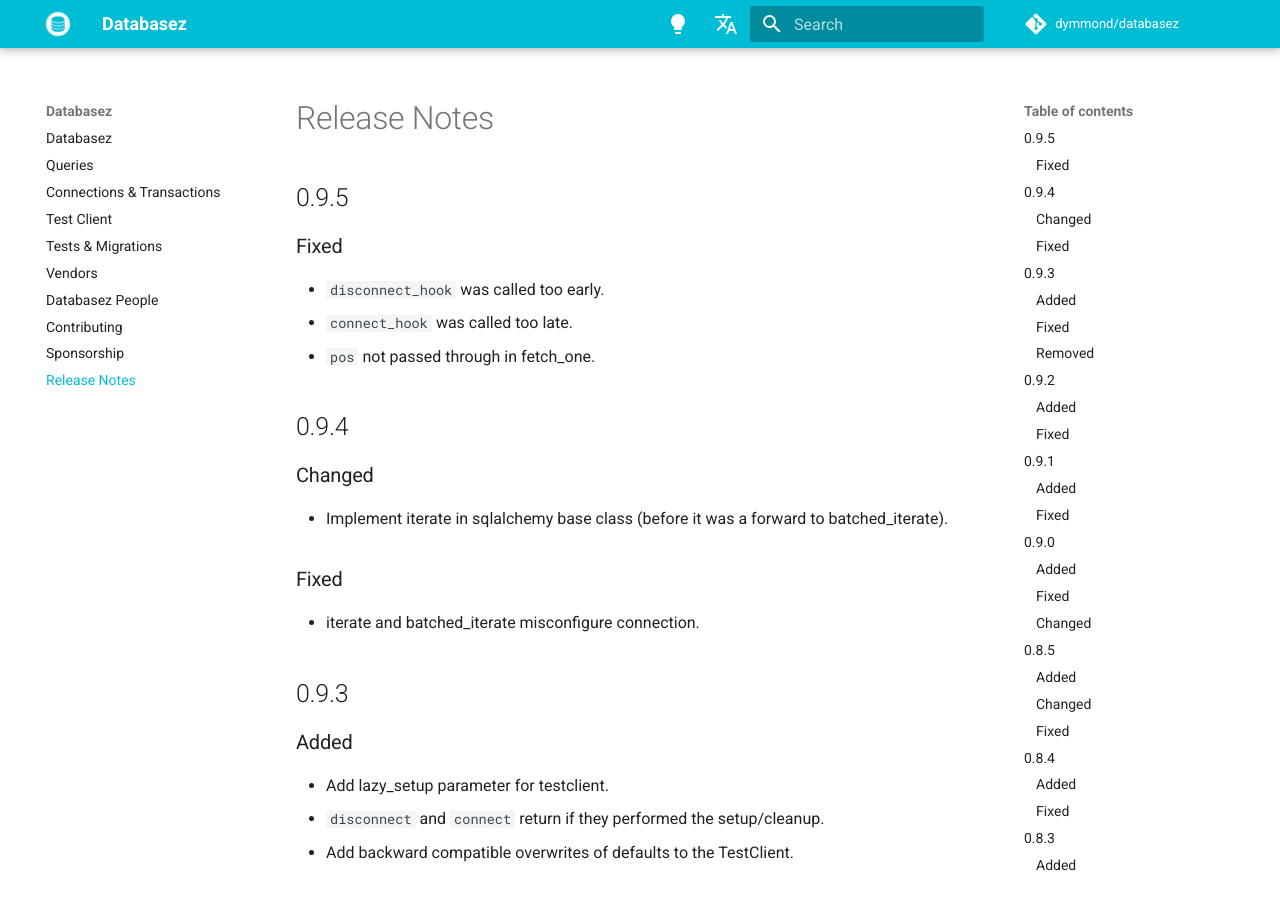
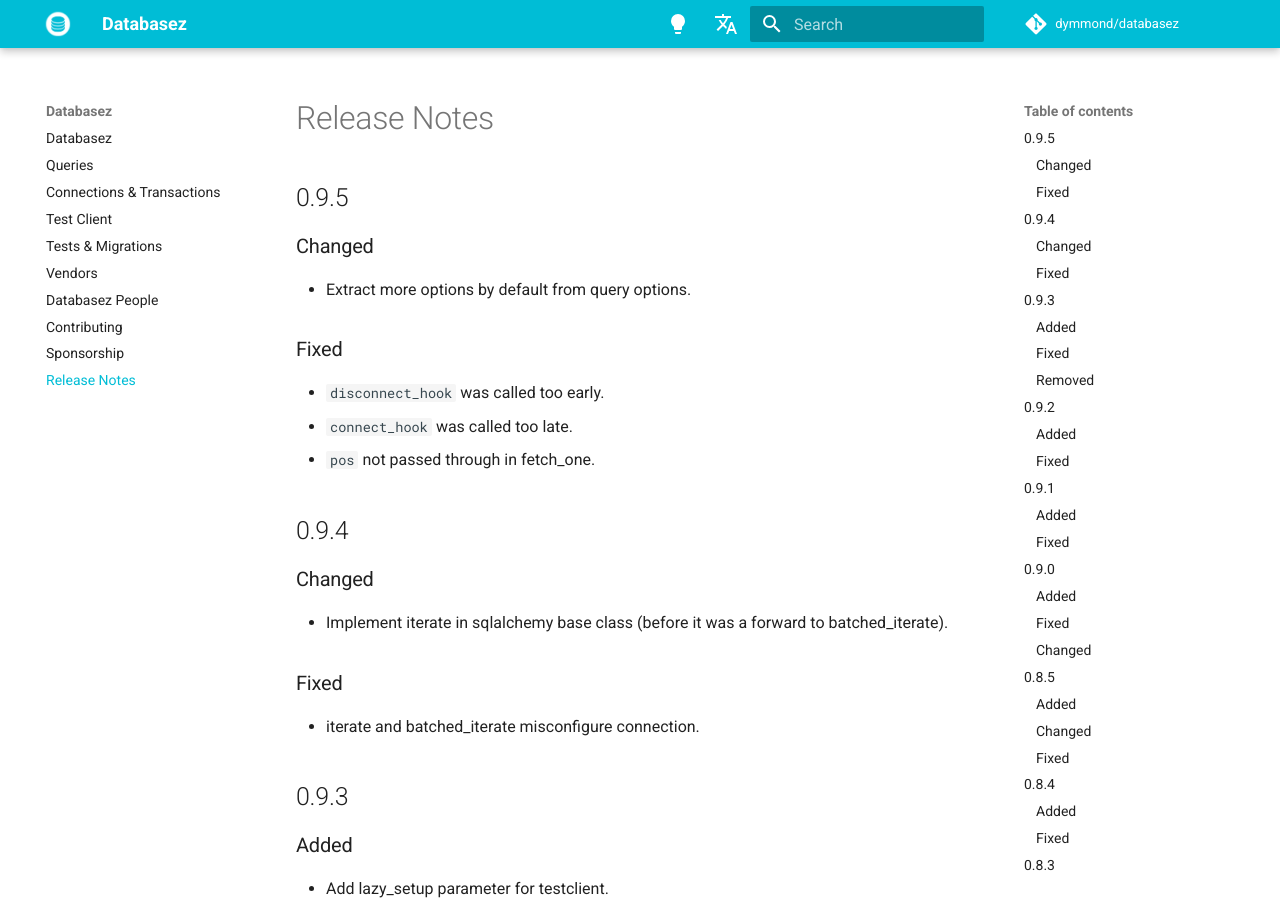
Before and after one commit to dymmond/databasez, an MkDocs documentation site: the page built from docs/release-notes.md, in a window 1280 px wide and 900 px high. Built offline with MkDocs 1.6.1 and Material for MkDocs 9.7.7, drawn with Linux system fonts in a browser that asks for light colours; comment, search, counter and statistics services are not loaded.

Commit message:
update release notes

```diff
--- a/docs/release-notes.md
+++ b/docs/release-notes.md
@@ -2,6 +2,10 @@
 
 
 ## 0.9.5
+
+### Changed
+
+- Extract more options by default from query options.
 
 ### Fixed
 
```
